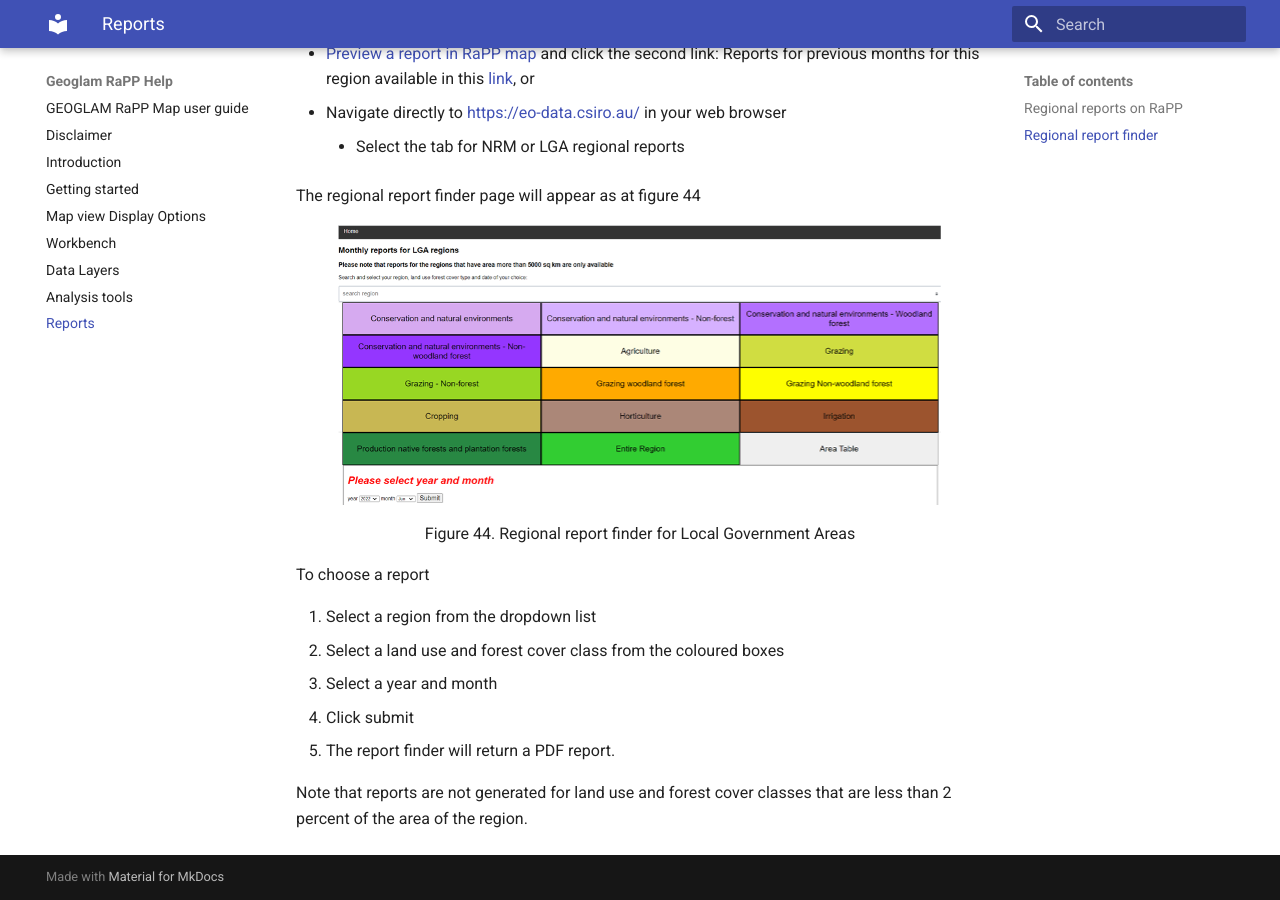
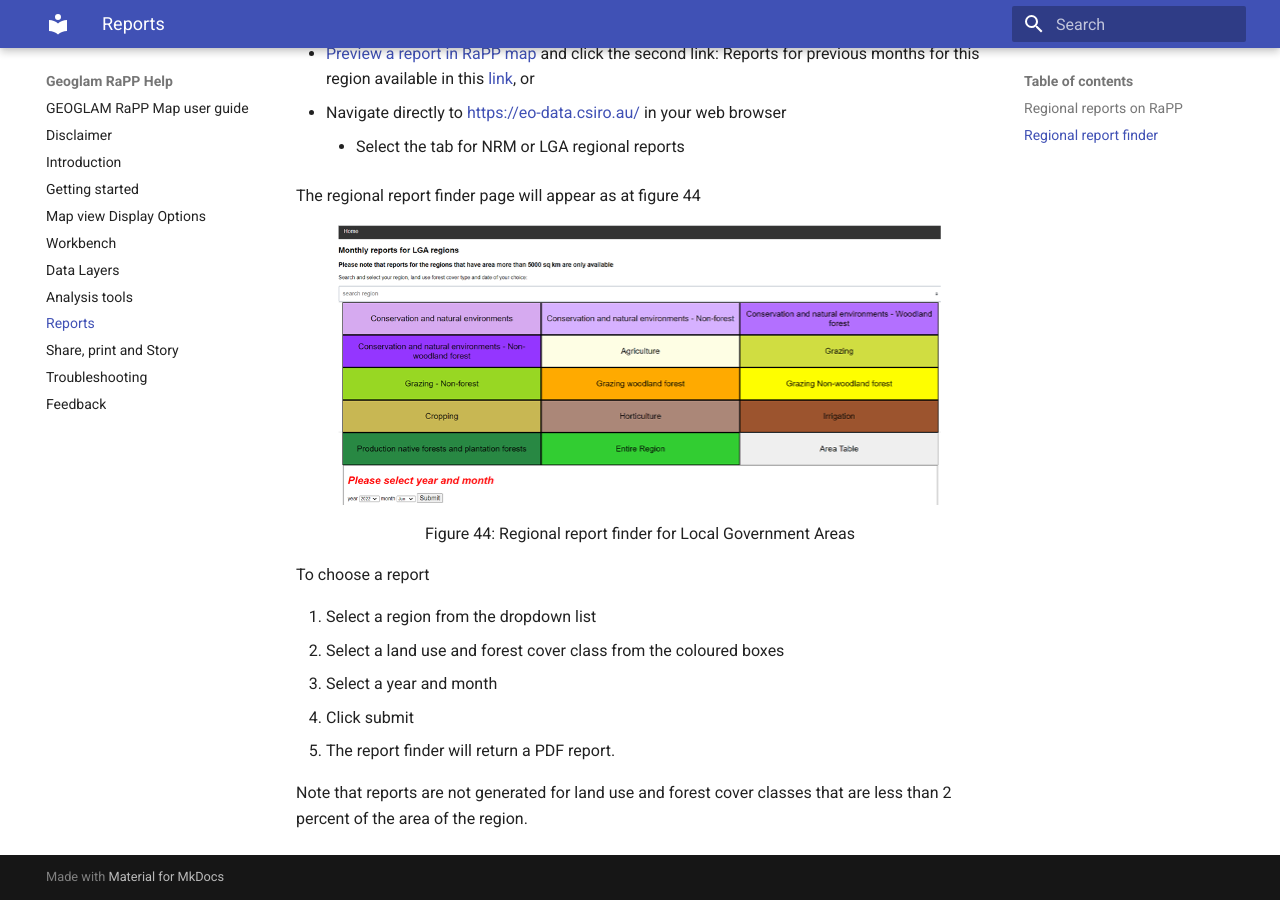
Before and after one commit to aus-groundcover/georapp-help, an MkDocs documentation site: the page built from docs/reports.md, in a window 1280 px wide and 900 px high, scrolled down 1031 px. Built offline with MkDocs 1.6.1 and Material for MkDocs 9.7.7, drawn with Linux system fonts in a browser that asks for light colours.

```diff
--- a/docs/reports.md
+++ b/docs/reports.md
@@ -30,7 +30,7 @@ The regional report finder page will appear as at figure 44
 <figure>
 <img src="../img/44-regional-report-finder.png" style="width:100%">
 <figcaption align="center">
-</figcaption>Figure 44. Regional report finder for Local Government Areas
+</figcaption>Figure 44: Regional report finder for Local Government Areas
 </figure>
 
 To choose a report
--- a/mkdocs.yml
+++ b/mkdocs.yml
@@ -18,6 +18,9 @@ nav:
   - 'data-layers.md'
   - 'analysis-tools.md'
   - 'reports.md'
+  - 'share-print-story.md'
+  - 'troubleshooting.md'
+  - 'feedback.md'
 plugins:
   # - blog:
   #     folder: "articles"
```
Also changed, not shown: docs/feedback.md (added, +3 -0 lines), docs/share-print-story.md (added, +45 -0 lines), docs/troubleshooting.md (added, +17 -0 lines), docs/img/42-exporting-to-geotiff.png (added), docs/img/43-download-extent.png (added).
